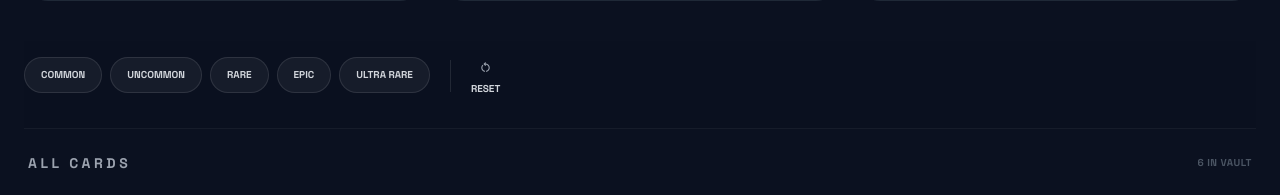
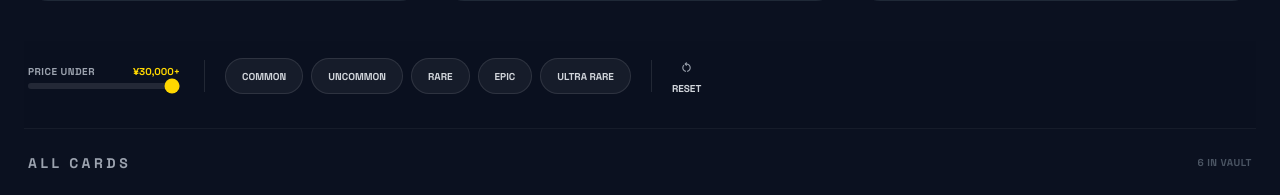
Before and after one commit to AdminAsistee/TCGNakama, a FastAPI app: page / in a window 1280 px wide. Shown: the part 1426-1621 px from the top of the page. Run offline with FastAPI, Linux system fonts and the light colour scheme; some libraries are stand-ins or nearby versions.

Commit message:
feat: lower price filter range to 30,000

```diff
--- a/app/database.py
+++ b/app/database.py
@@ -7,6 +7,10 @@ from sqlalchemy.orm import sessionmaker
 import os
 
 DATABASE_URL = os.getenv("DATABASE_URL", "sqlite:///./tcg_nakama.db")
+
+# Fix for DigitalOcean/Render PostgreSQL URLs (postgres:// -> postgresql://)
+if DATABASE_URL.startswith("postgres://"):
+    DATABASE_URL = DATABASE_URL.replace("postgres://", "postgresql://", 1)
 
 # SQLAlchemy setup
 engine = create_engine(
--- a/app/routers/store.py
+++ b/app/routers/store.py
@@ -121,6 +121,7 @@ async def search_products(
     q: Optional[str] = None,
     collection: Optional[str] = None,
     rarity: Optional[str] = None,
+    max_price: Optional[float] = None,
     page: int = Query(1, ge=1),
     client: ShopifyClient = Depends(get_shopify_client)
 ):
@@ -129,14 +130,16 @@ async def search_products(
     svr_active_rarity = rarity.strip().lower() if rarity else None
 
     # Apply filters during search
-    if collection or rarity:
-        products = await client.get_products(query=q, rarity=rarity)
+    if collection or rarity or max_price:
+        products = await client.get_products(query=q, rarity=rarity, max_price=max_price)
         if collection:
             products = await client.get_collection_products(handle=collection)
             if q:
                 products = [p for p in products if q.lower() in p['title'].lower()]
             if rarity:
                 products = [p for p in products if p['rarity'].lower() == rarity.lower()]
+            if max_price:
+                products = [p for p in products if p['price'] <= max_price]
     else:
         products = await client.get_products(query=q)
 
--- a/app/templates/index.html
+++ b/app/templates/index.html
@@ -212,16 +212,24 @@
         <!-- Filter Stickies -->
         <div
             class="sticky top-[116px] z-40 bg-background-dark/95 backdrop-blur-sm py-4 border-b border-white/5 overflow-hidden">
-            <div class="flex gap-3 overflow-x-auto hide-scrollbar">
-                <!-- Hidden Rarity Input for Additive Filtering -->
+            <div class="flex gap-3 overflow-x-auto hide-scrollbar items-center">
+                <!-- Hidden Inputs for Additive Filtering -->
                 <input type="hidden" name="rarity" id="rarity-input" value="" hx-get="/filter" hx-target="#product-grid"
-                    hx-swap="innerHTML" hx-trigger="change" hx-include="#search-input, #collection-input" />
+                    hx-swap="innerHTML" hx-trigger="change"
+                    hx-include="#search-input, #collection-input, #price-slider" />
+
                 <input type="hidden" name="collection" id="collection-input" value="" hx-get="/filter"
                     hx-target="#product-grid" hx-swap="innerHTML" hx-trigger="change"
-                    hx-include="#search-input, #rarity-input" />
+                    hx-include="#search-input, #rarity-input, #price-slider" />
+
                 <input type="hidden" name="max_price" id="price-slider" value="" hx-get="/filter"
-                    hx-target="#product-grid" hx-swap="innerHTML"
+                    hx-target="#product-grid" hx-swap="innerHTML" hx-trigger="change"
                     hx-include="#search-input, #rarity-input, #collection-input" />
+
+                <!-- Price Filter Component -->
+                {% include "partials/price_filter.html" %}
+
+                <div class="w-px h-8 bg-white/10 shrink-0 mx-2"></div>
 
                 <!-- Rarity Filters -->
                 <div id="rarity-filters-container">
@@ -418,13 +426,16 @@
         const rarityInput = document.getElementById('rarity-input');
         const collectionInput = document.getElementById('collection-input');
         const priceSlider = document.getElementById('price-slider');
+        const mainPriceSlider = document.getElementById('main-price-slider');
 
         if (searchInput) searchInput.value = '';
         if (rarityInput) rarityInput.value = '';
         if (collectionInput) collectionInput.value = '';
-        if (priceSlider) {
-            priceSlider.value = '';
-            updatePriceDisplay(priceSlider.max);
+        if (priceSlider) priceSlider.value = '';
+        if (mainPriceSlider) {
+            mainPriceSlider.value = 30000;
+            const display = document.getElementById('price-display');
+            if (display) display.textContent = "¥30,000+";
         }
 
         clearFilterVisuals();
--- /dev/null
+++ b/app/templates/partials/price_filter.html
@@ -0,0 +1,28 @@
+<div id="price-filter-container" class="flex flex-col gap-1 px-1 min-w-[160px] cursor-pointer group">
+    <div class="flex items-center justify-between">
+        <p class="text-[10px] font-bold uppercase text-gray-400 tracking-wider">Price Under</p>
+        <p id="price-display" class="text-[10px] font-black text-primary">¥30,000+</p>
+    </div>
+    <input type="range" id="main-price-slider" min="0" max="30000" step="500" value="30000"
+        class="w-full h-1.5 bg-white/10 rounded-lg appearance-none cursor-pointer accent-primary hover:bg-white/20 transition-all"
+        oninput="syncPriceAndFilter(this.value)">
+</div>
+
+<script>
+    function syncPriceAndFilter(val) {
+        const display = document.getElementById('price-display');
+        const hiddenInput = document.getElementById('price-slider');
+
+        // Update display logic
+        if (parseInt(val) >= 30000) {
+            display.textContent = "¥30,000+";
+            hiddenInput.value = ""; // No limit
+        } else {
+            display.textContent = `¥${parseInt(val).toLocaleString()}`;
+            hiddenInput.value = val;
+        }
+
+        // Trigger HTMX filter
+        hiddenInput.dispatchEvent(new Event('change'));
+    }
+</script>
```
Also changed, not shown: app/templates/partials/cart_drawer.html (+14 -0 lines), verify_remote_db.py (added, +34 -0 lines), app/data/costs.db, 1 other file.
